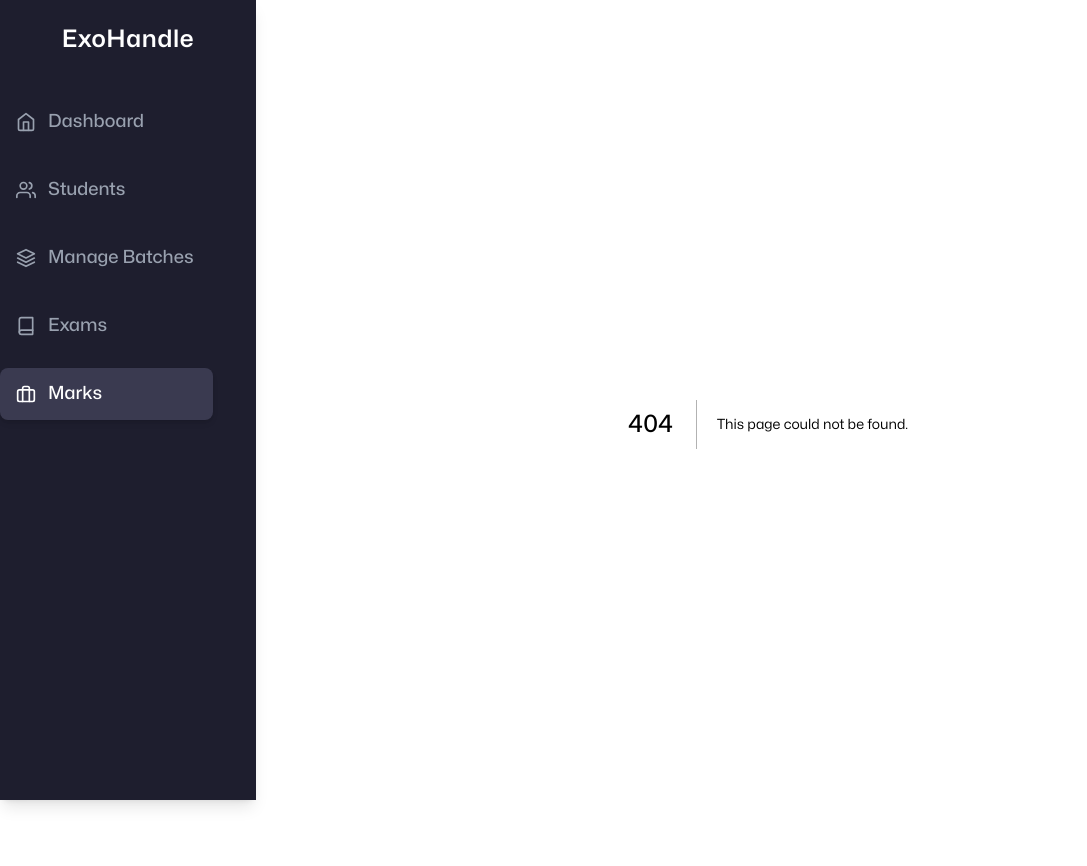
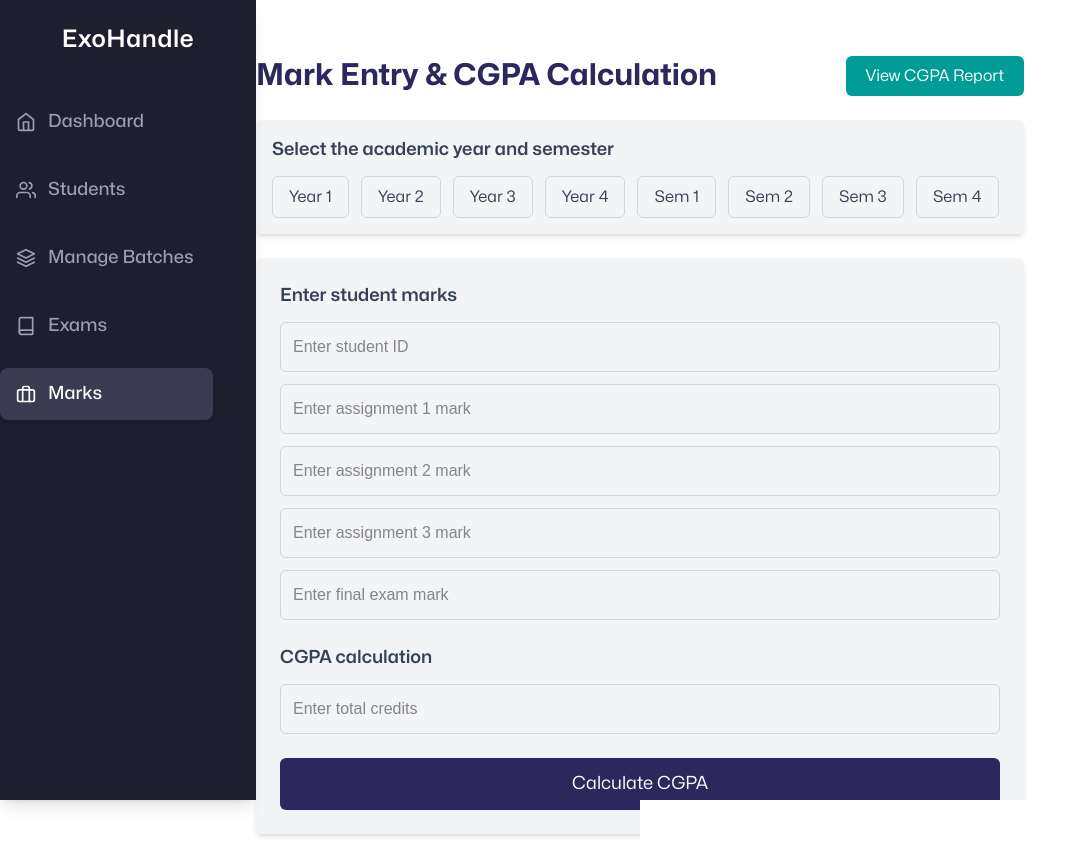
Before and after one commit to httpsvarad/ExoHandle, a Next.js app in the folder frontend/: page /marks in a window 1280 px wide. Before the commit this address had no page. Shown: the whole page, without its empty margins (0-1087 px from the left). Before the commit the page ends 824 px from the top, so only its background shows below. Built offline with nearby package versions, Linux system fonts and the light colour scheme.

Commit message:
marks pages

```diff
--- /dev/null
+++ b/frontend/src/app/marks/cgpa-report/page.tsx
@@ -0,0 +1,59 @@
+"use client";
+import React from "react";
+
+const studentsData = [
+  { id: "S001", name: "John Doe", marks: [85, 90, 88, 92], cgpa: 8.5 },
+  { id: "S002", name: "Jane Smith", marks: [78, 85, 80, 86], cgpa: 7.9 },
+  { id: "S003", name: "Alice Brown", marks: [90, 92, 89, 94], cgpa: 9.1 },
+];
+
+const CGPAReport = () => {
+  return (
+    <div className="flex flex-col items-center min-h-screen bg-white px-6">
+      <h1 className="text-3xl font-bold text-[#2c275d] mt-6">CGPA Report</h1>
+      <p className="text-gray-500 mt-2">
+        View student marks and calculated CGPA
+      </p>
+
+      {/* Table */}
+      <div className="w-full max-w-4xl mt-6">
+        <table className="w-full border-collapse border border-gray-200 shadow-md">
+          <thead>
+            <tr className="bg-[#2c275d] text-white text-left">
+              <th className="p-3">Student ID</th>
+              <th className="p-3">Name</th>
+              <th className="p-3">Assignment 1</th>
+              <th className="p-3">Assignment 2</th>
+              <th className="p-3">Assignment 3</th>
+              <th className="p-3">Final Exam</th>
+              <th className="p-3">CGPA</th>
+            </tr>
+          </thead>
+          <tbody>
+            {studentsData.map((student) => (
+              <tr key={student.id} className="border-b border-gray-200">
+                <td className="p-3">{student.id}</td>
+                <td className="p-3">{student.name}</td>
+                {student.marks.map((mark, index) => (
+                  <td key={index} className="p-3">
+                    {mark}
+                  </td>
+                ))}
+                <td className="p-3 font-bold text-[#009c98]">
+                  {student.cgpa.toFixed(2)}
+                </td>
+              </tr>
+            ))}
+          </tbody>
+        </table>
+      </div>
+
+      {/* Download Button */}
+      <button className="mt-6 bg-[#009c98] text-white px-6 py-3 rounded-md text-lg hover:bg-[#00847f]">
+        Download Report
+      </button>
+    </div>
+  );
+};
+
+export default CGPAReport;
--- /dev/null
+++ b/frontend/src/app/marks/page.tsx
@@ -0,0 +1,99 @@
+"use client";
+
+import React from "react";
+import { useRouter } from "next/navigation";
+
+const MarksEntry = () => {
+  const router = useRouter();
+
+  return (
+    <div className="flex flex-col items-center min-h-screen bg-white px-6 py-8 ">
+      {/* Header Section */}
+      <div className="w-full max-w-3xl flex justify-between items-center mb-6">
+        <h1 className="text-3xl font-bold text-[#2c275d]">
+          Mark Entry & CGPA Calculation
+        </h1>
+        <button
+          onClick={() => router.push("/marks/cgpa-report")}
+          className="bg-[#009c98] text-white px-5 py-2 rounded-md text-md hover:bg-[#00847f] transition"
+        >
+          View CGPA Report
+        </button>
+      </div>
+
+      {/* Year & Semester Selection */}
+      <div className="w-full max-w-3xl bg-gray-100 p-4 rounded-md shadow-md">
+        <h2 className="text-lg font-semibold text-gray-700 mb-3">
+          Select the academic year and semester
+        </h2>
+        <div className="flex flex-wrap gap-3">
+          {["Year 1", "Year 2", "Year 3", "Year 4"].map((year) => (
+            <button
+              key={year}
+              className="px-4 py-2 border border-gray-300 rounded-md text-gray-700 hover:bg-gray-200"
+            >
+              {year}
+            </button>
+          ))}
+          {["Sem 1", "Sem 2", "Sem 3", "Sem 4"].map((sem) => (
+            <button
+              key={sem}
+              className="px-4 py-2 border border-gray-300 rounded-md text-gray-700 hover:bg-gray-200"
+            >
+              {sem}
+            </button>
+          ))}
+        </div>
+      </div>
+
+      {/* Marks Entry Form */}
+      <div className="w-full max-w-3xl mt-6 bg-gray-100 p-6 rounded-md shadow-md">
+        <h2 className="text-lg font-semibold text-gray-700">
+          Enter student marks
+        </h2>
+
+        <input
+          type="text"
+          className="w-full border border-gray-300 p-3 rounded-md mt-3"
+          placeholder="Enter student ID"
+        />
+        <input
+          type="number"
+          className="w-full border border-gray-300 p-3 rounded-md mt-3"
+          placeholder="Enter assignment 1 mark"
+        />
+        <input
+          type="number"
+          className="w-full border border-gray-300 p-3 rounded-md mt-3"
+          placeholder="Enter assignment 2 mark"
+        />
+        <input
+          type="number"
+          className="w-full border border-gray-300 p-3 rounded-md mt-3"
+          placeholder="Enter assignment 3 mark"
+        />
+        <input
+          type="number"
+          className="w-full border border-gray-300 p-3 rounded-md mt-3"
+          placeholder="Enter final exam mark"
+        />
+
+        {/* CGPA Calculation */}
+        <h2 className="text-lg font-semibold text-gray-700 mt-6">
+          CGPA calculation
+        </h2>
+        <input
+          type="number"
+          className="w-full border border-gray-300 p-3 rounded-md mt-3"
+          placeholder="Enter total credits"
+        />
+
+        <button className="mt-6 w-full bg-[#2c275d] text-white px-6 py-3 rounded-md text-lg hover:bg-[#221c4a]">
+          Calculate CGPA
+        </button>
+      </div>
+    </div>
+  );
+};
+
+export default MarksEntry;
--- a/frontend/src/components/sidebar.tsx
+++ b/frontend/src/components/sidebar.tsx
@@ -16,7 +16,7 @@ const Sidebar = () => {
   ];
 
   return (
-    <aside className="w-64 bg-[#1E1E2E] text-white flex flex-col items-center py-6 h-screen shadow-lg">
+    <aside className="w-64 bg-[#1E1E2E] text-white flex flex-col items-center py-6 h-screen shadow-lg fixed">
       {/* Sidebar Title */}
       <h2 className="text-2xl font-semibold tracking-wide mb-10">ExoHandle</h2>
 
```
